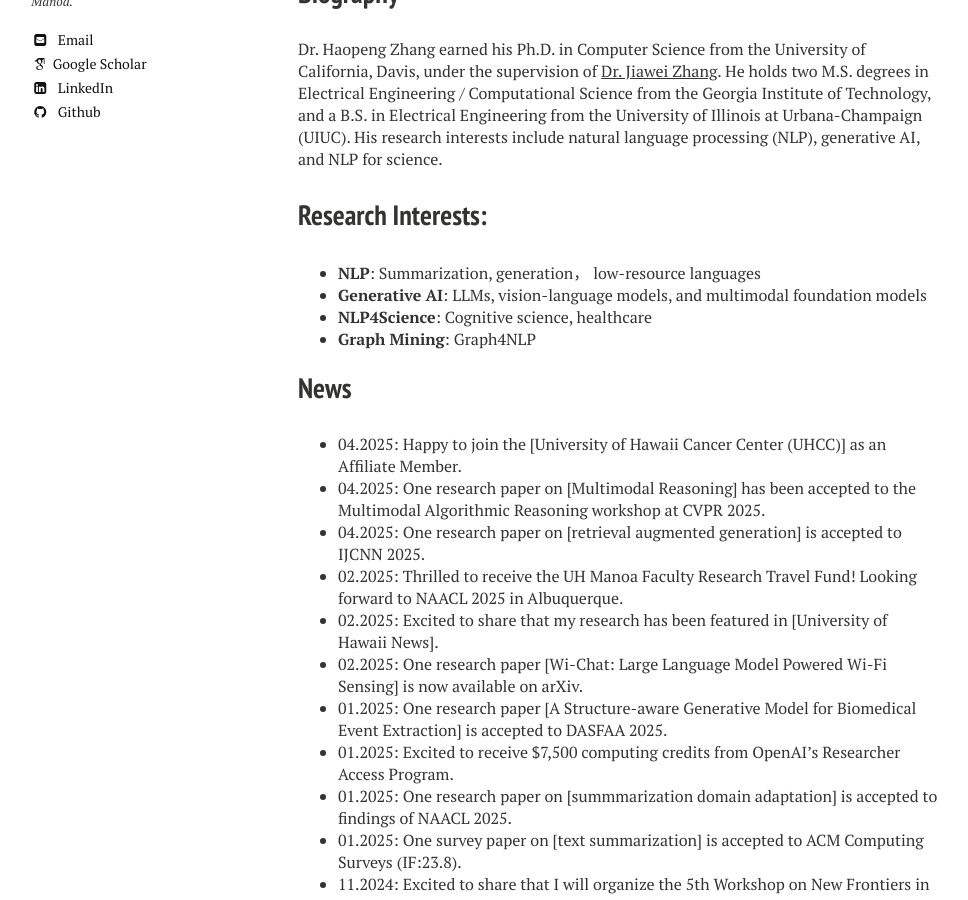
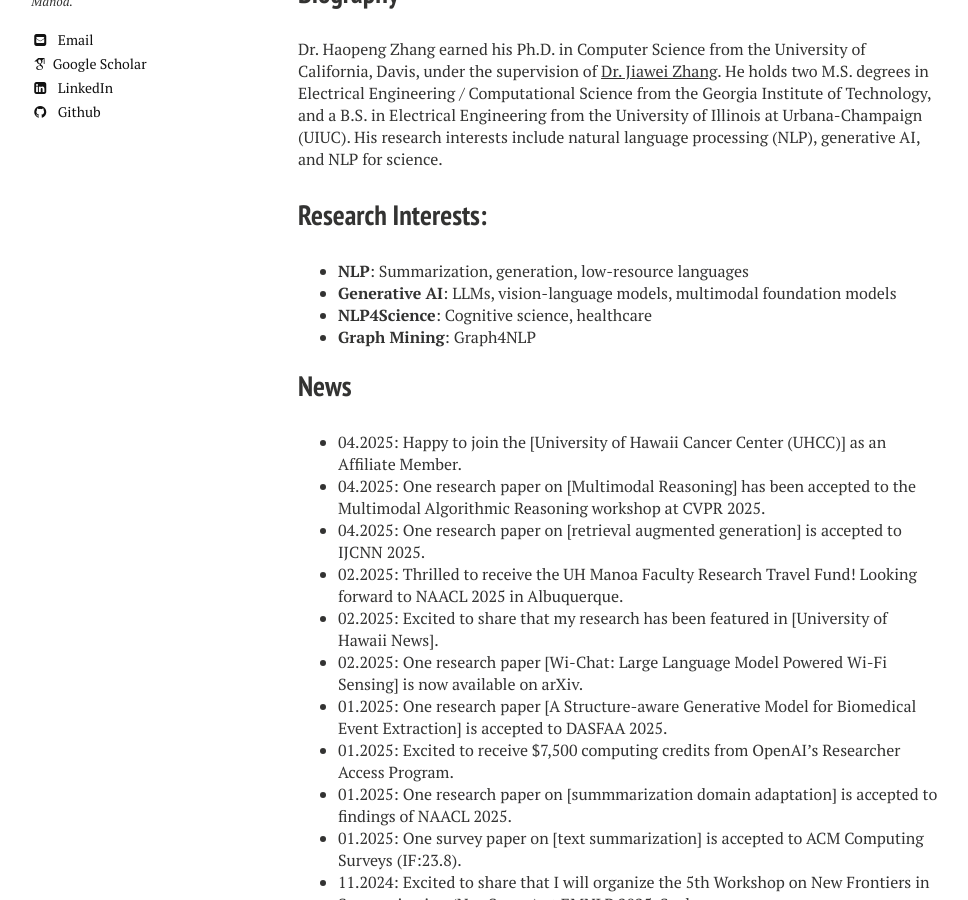
Before and after one commit to hpzhang94/hpzhang94.github.io, a Jekyll site: the page built from index.md, in a window 1280 px wide and 900 px high, scrolled down 402 px. Shown: the whole window, without its empty margins (22-990 px from the left). Built offline with Jekyll 4.4.1, drawn with Linux system fonts in a browser that asks for light colours; nearby versions of some CDN libraries; some web fonts are replaced.

Commit message:
update 42525

```diff
--- a/index.md
+++ b/index.md
@@ -17,8 +17,8 @@ Dr. Haopeng Zhang earned his Ph.D. in Computer Science from the University of Ca
 
 ## Research Interests:
 
-- **NLP**: Summarization, generation， low-resource languages
-- **Generative AI**: LLMs, vision-language models, and multimodal foundation models
+- **NLP**: Summarization, generation, low-resource languages
+- **Generative AI**: LLMs, vision-language models, multimodal foundation models
 - **NLP4Science**: Cognitive science, healthcare
 - **Graph Mining**: Graph4NLP
 
```
Also changed, not shown: miscellaneous.md (+1 -1 lines), teaching.md (+1 -0 lines).
